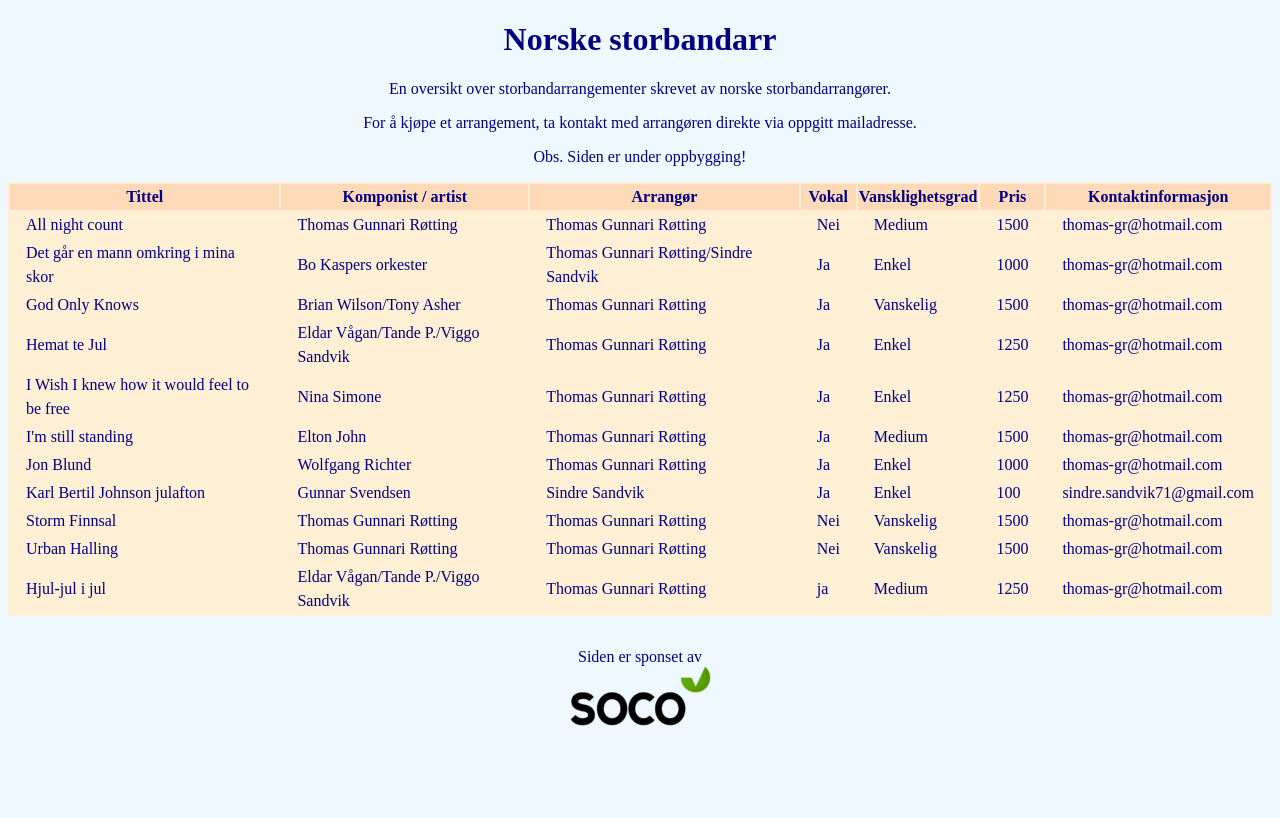
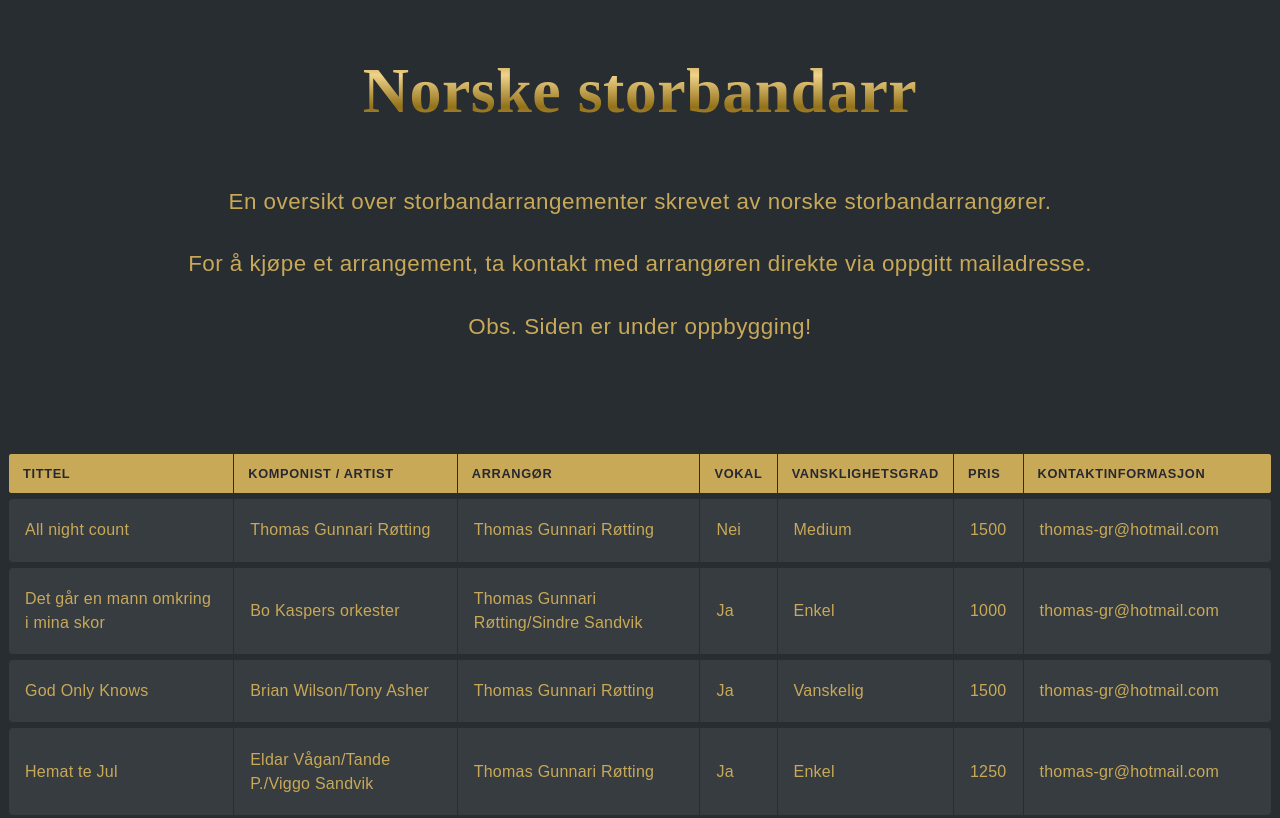
Before and after one commit to sindremusikk/nsa, a website: page docs/index.html in a window 1280 px wide. Shown: the top 818 px of the page. Drawn offline with Linux system fonts and the light colour scheme.

Commit message:
Full restyle of CSS

```diff
--- a/docs/style/main.css
+++ b/docs/style/main.css
@@ -1,33 +1,94 @@
 body {
-    background-color: aliceblue;
-    color: navy;
+    background-color: #282D32;
+    color: #C8A958;
+    font-family: "Work Sans", sans-serif;
+    line-height: 1.5;
+    font-weight: 400;
+    letter-spacing: 0.03em;
+    padding-bottom: 50px;
 }
 
-table{
-    background-color: papayawhip;
+h1 {
+    font-family: "Playfair Display", 'Times New Roman', Times, serif;
+    font-weight: 900;
+    font-size: 4em;
+    text-align: center;
+    background: -webkit-linear-gradient(#93711A, #F0D389, #93711A, #c5b358);
+    -webkit-background-clip: text;
+    -webkit-text-fill-color: transparent;
+}
+
+p {
+    font-weight: 300;
+    font-size: 1.4em;
+    line-height: 1.8;
+    text-align: center;
+}
+
+table {
+    font-weight: 300;
+    font-size: 1em;
+    letter-spacing: 0.015em;
     margin-left: auto;
     margin-right: auto;
-
+    border-spacing: 1px 6px;
+    margin-top: 100px;
+    margin-bottom: 100px;
 }
 
 table thead {
-    background-color: peachpuff;
+    background-color: #C8A958 !important;
+    font-weight: 800;
+    font-size: 0.8em;
+    letter-spacing: 0.05em;
+    text-transform: uppercase;
 }
 
 table tr {
+    background-color: #373C41;
     line-height: 1.5em;
 }
 
+
 table tr td {
-    padding-left: 1em;
-    padding-right: 1em;
+    padding: 1.2em 1em;
 }
 
-h1, p {
-    text-align: center;
+thead tr th {
+    padding: 0.8em 1.1em;
+}
+
+thead tr {
+    background-color: #C8A958;
+    color: #282832;
+    text-align: left;
+}
+
+th:first-child {
+    border-radius: 0.25em 0 0 0.25em;
+}
+
+th:last-child {
+    border-radius: 0 0.25em 0.25em 0;
+}
+
+td:first-child {
+    border-radius: 0.25em 0 0 0.25em;
+    font-weight: 500;
+}
+
+td:last-child {
+    border-radius: 0 0.25em 0.25em 0;
+}
+
+img {
+    margin-top: 1em;
 }
 
 footer{
+    font-size: 1.4em;
+    line-height: 1.8;
+    font-weight: 300;
     margin-top: 2em;
     text-align: center;
 }
```
